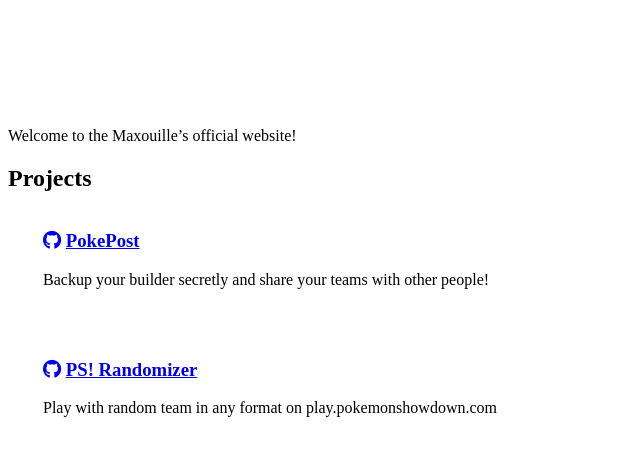
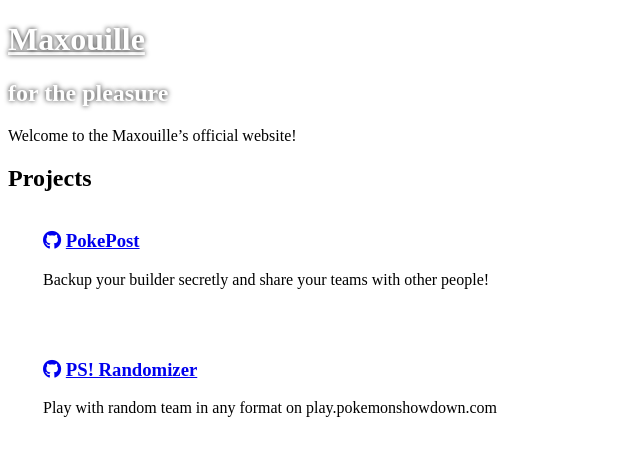
Before and after one commit to Maxouille64/maxouille64.github.io, a Jekyll site: the page built from index.md, in a window 1280 px wide. Shown: the top 456 px of the page, without its empty margins (0-640 px from the left). Built offline with Jekyll 4.4.1, drawn with Linux system fonts in a browser that asks for light colours; nearby versions of some CDN libraries; our own code applies the rules of GitHub Pages for plain Markdown files.

Commit message:
Update style.css

```diff
--- a/assets/css/style.css
+++ b/assets/css/style.css
@@ -14,6 +14,7 @@ $section-headings-color: #6363B0 !default;
   background-repeat: no-repeat;
   background-size: auto 70%;
   background-position: 10vh;
+  text-shadow: #222 0px 0px 5px;
 }
 
 .page-header a {
```
